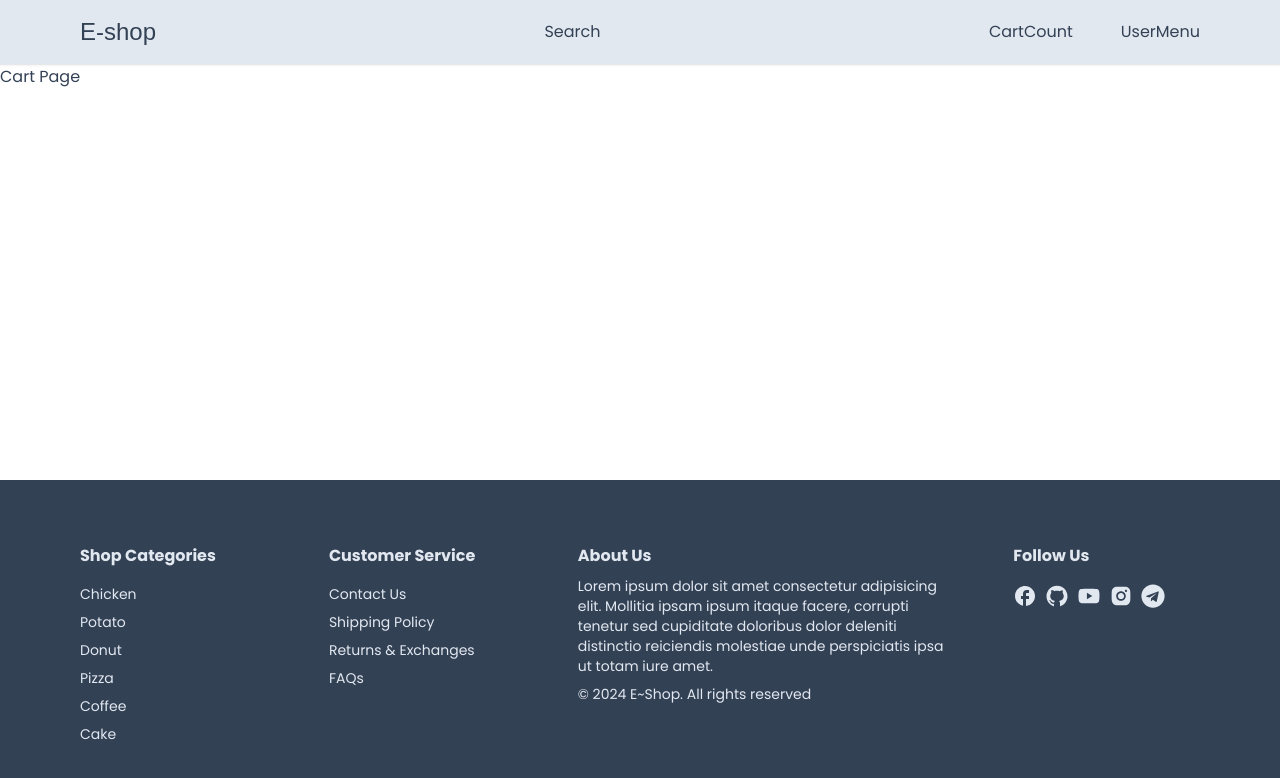
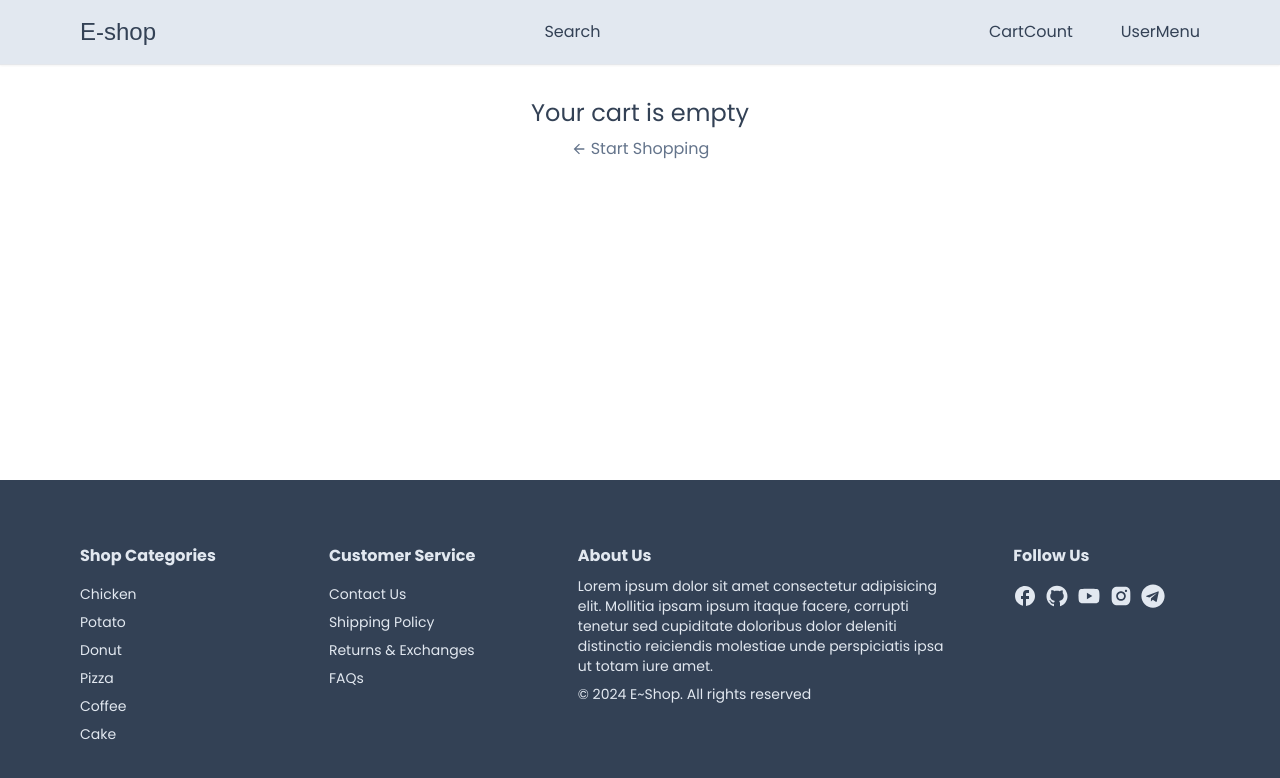
Before and after one commit to ayekaday/e-shop, a Next.js app: page /cart in a window 1280 px wide. Shown: the top 778 px of the page. Built offline with nearby package versions, Linux system fonts and the light colour scheme; a web font is replaced by a local one.

Commit message:
add Shopping Cart

```diff
--- /dev/null
+++ b/app/cart/CartClient.tsx
@@ -0,0 +1,70 @@
+"use client";
+
+import { useCart } from "@/hooks/useCart";
+import Link from "next/link";
+import { MdArrowBack } from "react-icons/md";
+import Heading from "../components/Heading";
+import Button from "../components/Button";
+
+const CartClient = () => {
+  const { cartProducts } = useCart();
+
+  if (!cartProducts || cartProducts.length === 0) {
+    return (
+      <div className="flex flex-col items-center ">
+        <div className="text-2xl">Your cart is empty</div>
+        <div>
+          <Link
+            href={"/"}
+            className="text-slate-500 flex items-center gap-1 mt-2"
+          >
+            <MdArrowBack />
+            <span>Start Shopping</span>
+          </Link>
+        </div>
+      </div>
+    );
+  }
+  return (
+    <div>
+      <Heading title="Shopping Cart" center />
+      <div className="grid grid-cols-5 text-sm mt-8 gap-4 pb-2 items-center">
+        {" "}
+        <div className="col-span-2 justify-self-start">PRODUCT</div>
+        <div className="justify-self-center">PRICE</div>
+        <div className="justify-self-center">QUANTITY</div>
+        <div className="justify-self-end">TOTAL</div>
+      </div>
+      <div>
+        {cartProducts &&
+          cartProducts.map((item) => {
+            return <div key={item.id}>{item.name}</div>;
+          })}
+      </div>
+      <div className="border-t-[1.5px] border-slate-200 py-4 flex justify-between">
+        <div className="w-[95px]">
+          <Button label="Clear Cart" onClick={() => {}} small outline />
+        </div>
+        <div className="text-sm flex flex-col gap-1 items-start">
+          <div className="flex justify-between w-full text-base font-semibold">
+            <span>SubTotal</span>
+            <span>$325</span>
+          </div>
+          <p className="text-slate-500">
+            Taxes and shipping calculate at checkout
+          </p>
+          <Button label="Checkout" onClick={() => {}} />
+          <Link
+            href={"/"}
+            className="text-slate-500 flex items-center gap-1 mt-2"
+          >
+            <MdArrowBack />
+            <span>Continue Shopping</span>
+          </Link>
+        </div>
+      </div>
+    </div>
+  );
+};
+
+export default CartClient;
--- a/app/cart/page.tsx
+++ b/app/cart/page.tsx
@@ -1,5 +1,14 @@
+import Container from "../Container";
+import CartClient from "./CartClient";
+
 const Cart = () => {
-  return <div>Cart Page</div>;
+  return (
+    <div className="pt-8">
+      <Container>
+        <CartClient />
+      </Container>
+    </div>
+  );
 };
 
 export default Cart;
```
